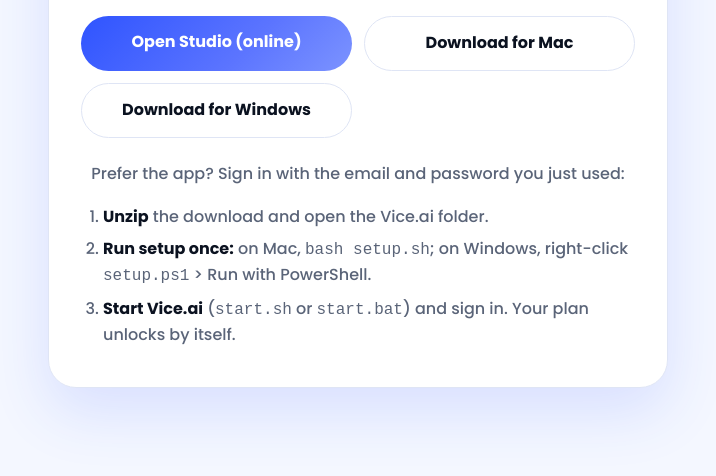
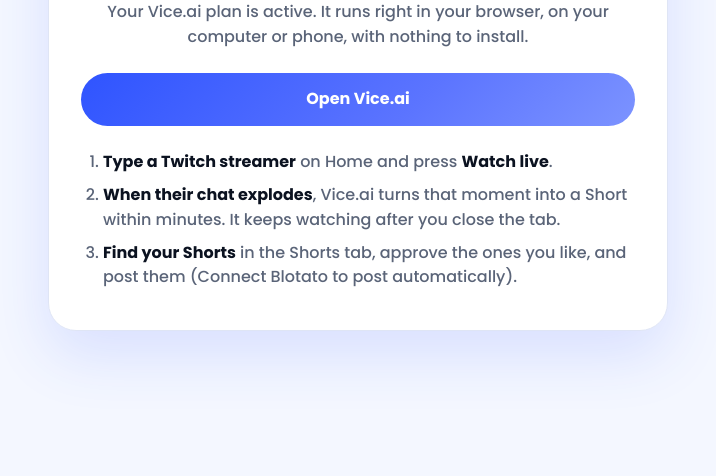
Before and after one commit to crewline10/viceai-site, a plain HTML site: page welcome.html in a window 1280 px wide. Shown: the part 324-800 px from the top of the page, without its empty margins (282-998 px from the left). Drawn offline with Linux system fonts and the light colour scheme.

Commit message:
Update website

```diff
--- a/welcome.html
+++ b/welcome.html
@@ -16,19 +16,12 @@ ol{text-align:left;color:var(--m);display:grid;gap:8px;padding-left:22px;margin:
 <body><div class=box>
 <div class=ok>✓</div>
 <h1>You're in!</h1>
-<p>Your Vice.ai plan is active. Make Shorts right in your browser with nothing to install, or download the app.</p>
-<div class=dl><a class=btn href="/app/">Open Studio (online)</a><a class="btn alt" id=mac href="#">Download for Mac</a><a class="btn alt" id=win href="#">Download for Windows</a></div>
-<p style="margin-top:18px">Prefer the app? Sign in with the email and password you just used:</p>
+<p>Your Vice.ai plan is active. It runs right in your browser, on your computer or phone, with nothing to install.</p>
+<div class=dl style="grid-template-columns:1fr"><a class=btn href="/app/">Open Vice.ai</a></div>
 <ol>
-<li><b>Unzip</b> the download and open the Vice.ai folder.</li>
-<li><b>Run setup once:</b> on Mac, <code>bash setup.sh</code>; on Windows, right-click <code>setup.ps1</code> &gt; Run with PowerShell.</li>
-<li><b>Start Vice.ai</b> (<code>start.sh</code> or <code>start.bat</code>) and sign in. Your plan unlocks by itself.</li>
+<li><b>Type a Twitch streamer</b> on Home and press <b>Watch live</b>.</li>
+<li><b>When their chat explodes</b>, Vice.ai turns that moment into a Short within minutes. It keeps watching after you close the tab.</li>
+<li><b>Find your Shorts</b> in the Shorts tab, approve the ones you like, and post them (Connect Blotato to post automatically).</li>
 </ol>
 </div>
-<script>
-// Set these to where you host the downloads (e.g. GitHub Releases or your storage bucket).
-const LATEST = "https://tsgqmbjmgwpjxcyrbmds.supabase.co/storage/v1/object/public/releases/vice-ai-latest.zip";  // python release.py uploads it
-const DOWNLOADS = { mac: LATEST, win: LATEST };
-document.getElementById('mac').href = DOWNLOADS.mac; document.getElementById('win').href = DOWNLOADS.win;
-</script>
 </body></html>
```
